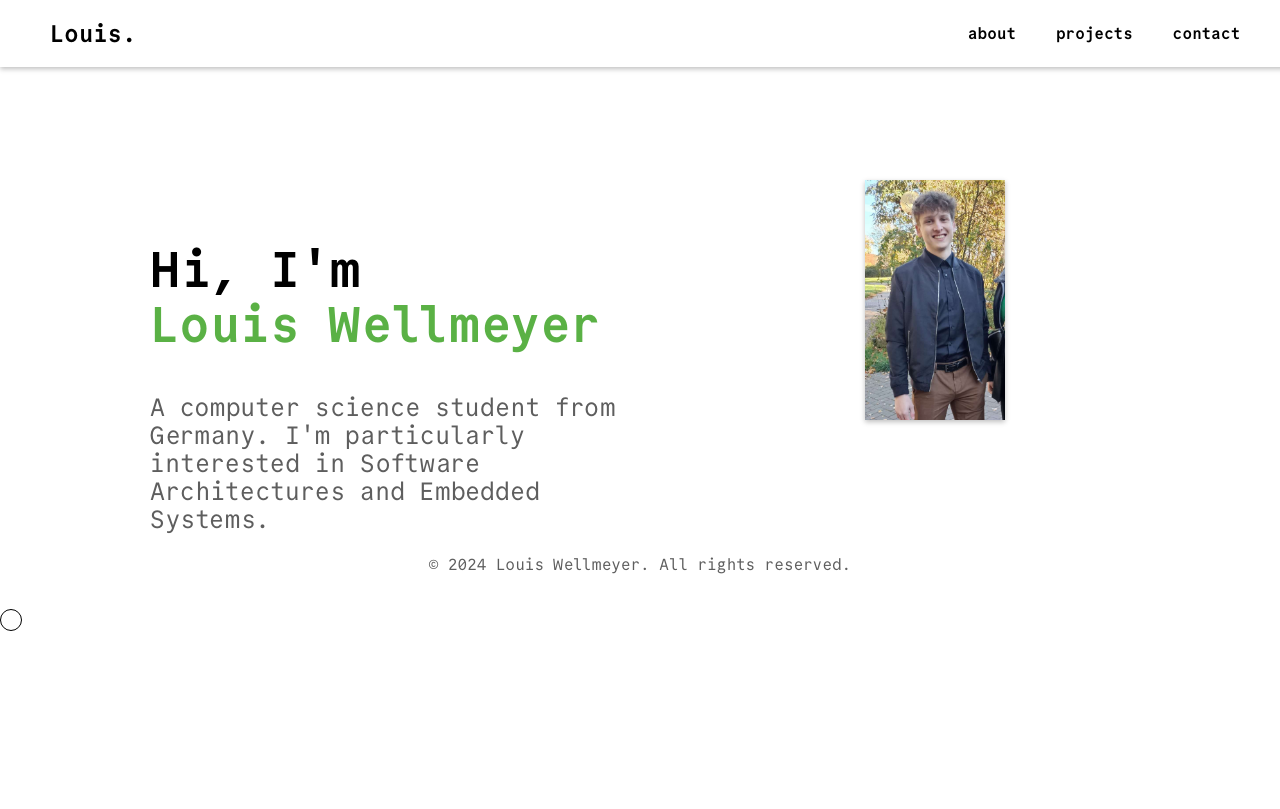
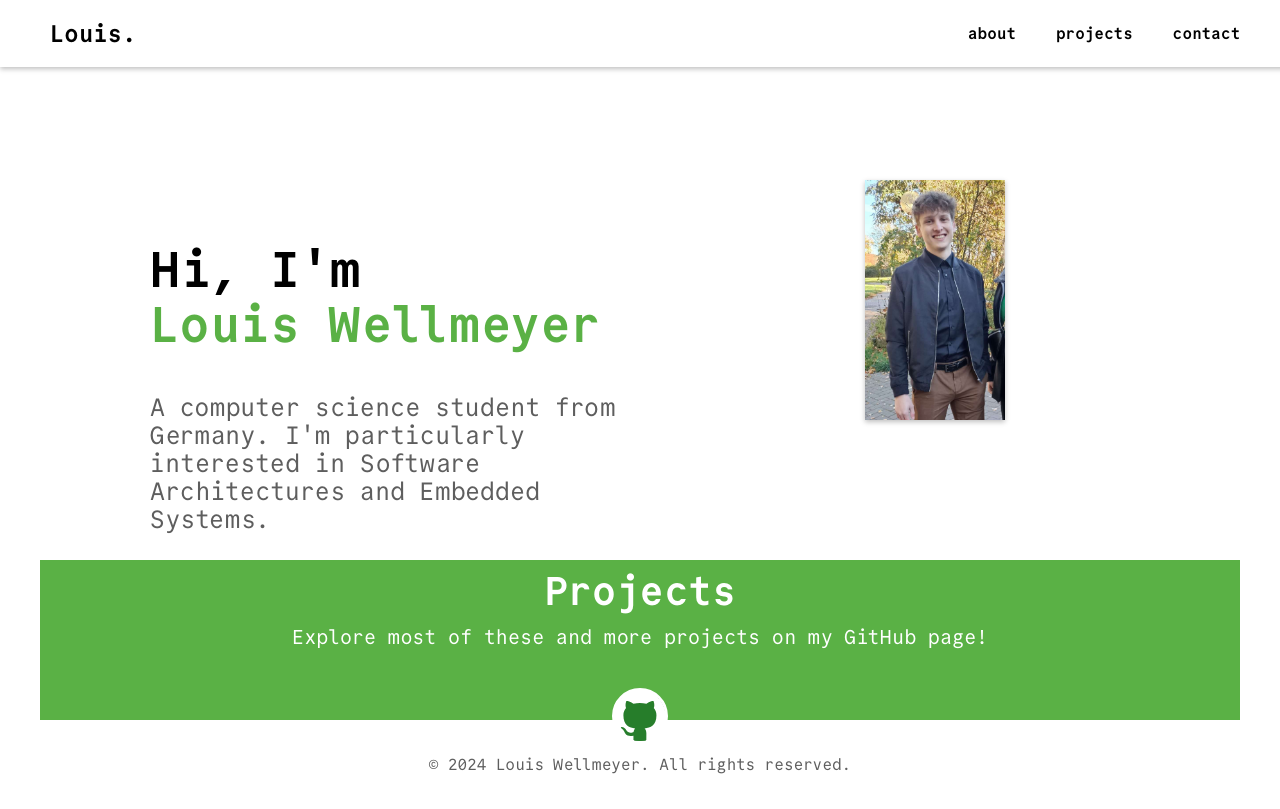
Before and after one commit to Wellbek/wellbek.github.io, a plain HTML site: page index.html in a window 1280 px wide. Drawn offline with Linux system fonts and the light colour scheme.

Commit message:
Added reusable banner with button for chapters; Fixed custom cursor issues when scrolling

```diff
--- a/css/styles.scss
+++ b/css/styles.scss
@@ -93,14 +93,14 @@ body {
     background-color: #ffffff;
     mix-blend-mode: difference;
     border-radius: 50%;
-    position: absolute;
+    position: fixed;
     z-index: 1000000;
     pointer-events: none; /* without couldnt interact with links etc. */
     transition: transform 0.1s ease-out; /* Add a smooth transition effect */
 }
 
 .cursor.hovered {
-    transform: scale(3); /* Increase size by scaling */
+    transform: scale(2.5); /* Increase size by scaling */
     /* background-color: #f00; /* Optional: Change border color */
 }
 
@@ -149,6 +149,73 @@ section {
     transition: transform 0.5s ease-out; /* Add a smooth transition effect */
 }
 
+// ------
+
+.banner {
+    background-color: rgb(90, 177, 69);
+    height: 20vh;
+    width: 100%;
+    display: flex;
+    text-align: center;
+    margin-top: 40px;
+}
+
+.banner div {
+    display: flex;
+    flex-direction: column;
+    justify-content: center;
+    align-items: center;
+}
+
+.banner h1{
+    color: white;
+    font-size: 40px;
+}
+
+.banner p{
+    color:white;
+    font-size: 20px;
+    margin-top: -20px;
+    padding-bottom: 20px;
+}
+
+.pulse {
+    position: relative;
+    width: 50px;
+    height: 50px;
+    background-color: rgba(39, 126, 43, 0.801);
+    border: 3px solid white;
+    border-radius: 50%;
+    transition: transform 0.1s ease-out; /* Add a smooth transition effect */
+}
+
+.pulse img {
+    width: 105%;
+    z-index: 100;
+}
+
+.pulse span {
+    position: absolute;
+    width: 100%;
+    height: 100%;
+    background: inherit;
+    border-radius: inherit;
+    opacity: .8;
+}
+
+.pulse:hover span {
+    opacity: .8;
+    animation: pulseAnimate 3s ease-out infinite; /* Enable animation on hover */
+    animation-delay: calc(1s * var(--i));
+}
+
+@keyframes pulseAnimate {
+    100% {
+        opacity: 0;
+        transform: scale(2);
+    }
+}
+
 // div, section {
 //     border: 2px solid rgb(0, 0, 0);
 // }
--- a/index.html
+++ b/index.html
@@ -30,8 +30,27 @@
                     <p> A computer science student from Germany. I'm particularly interested in Software Architectures and Embedded Systems.</p>
                 </div>
                 <div class="about-image">
-                    <img src="assets/images/Me.PNG" alt="😎">
+                    <img src="assets/images/Me.PNG" alt="😎" class="zoomable">
                 </div>
+            </section>
+
+            <!-- Projects -->
+            <section class="banner">
+                <div style="width: 100%;">
+                    <h1> Projects </h1>
+                    <p> Explore most of these and more projects on my GitHub page! </p>
+                    <a href="https://github.com/Wellbek" target="_blank" rel="noopener noreferrer">
+                        <div class="pulse">
+                            <span style=" --i:0;"></span>
+                            <span style=" --i:1;"></span>
+                            <span style=" --i:2;"></span>
+                            <img src = "assets/images/github-mark-white.svg" alt="GitHub"/>
+                        </div>
+                    </a>
+                </div>
+            </section>
+            <section id="projects">
+
             </section>
 
             <!-- Footer -->
--- a/js/main.js
+++ b/js/main.js
@@ -1,12 +1,13 @@
 const cursor = document.querySelector(".cursor");
 const links = document.querySelectorAll("a");
-const images = document.querySelectorAll("img");
+const zoomables = document.querySelectorAll(".zoomable");
+const pulse_buttons = document.querySelectorAll(".pulse")
 
 // Update cursor position based on mouse movement
 document.addEventListener("mousemove", (e) => {
     cursor.setAttribute(
         "style",
-        "top: " + (e.pageY - 10) + "px; left: " + (e.pageX - 10) + "px;"
+        "top: " + (e.clientY - 10) + "px; left: " + (e.clientX - 10) + "px;"
     );
 });
 
@@ -21,14 +22,24 @@ links.forEach((link) => {
     });
 });
 
-images.forEach((img) => {
-    img.addEventListener("mouseenter", () => {
-        // cursor.classList.add("hovered"); // Add hovered class to enlarge cursor
-        img.style.transform = "scale(1.1)"
+zoomables.forEach((zoom) => {
+    zoom.addEventListener("mouseenter", () => {
+        zoom.style.transform = "scale(1.1)"
     });
 
-    img.addEventListener("mouseleave", () => {
-        // cursor.classList.remove("hovered"); // Remove hovered class to shrink cursor
-        img.style.transform = "scale(1)"
+    zoom.addEventListener("mouseleave", () => {
+        zoom.style.transform = "scale(1)"
     });
 })
+
+pulse_buttons.forEach((button) => {
+    button.addEventListener("mouseenter", () => {
+        button.style.transform = "scale(1.2)"
+        button.classList.add("active");
+    });
+
+    button.addEventListener("mouseleave", () => {
+        button.style.transform = "scale(1)"
+        button.classList.remove("active");
+    });
+})
```
Also changed, not shown: assets/images/github-mark-white.png (added), assets/images/github-mark-white.svg (added), assets/images/github-mark.png (added), assets/images/github-mark.svg (added), css/styles.css, 1 other file.
